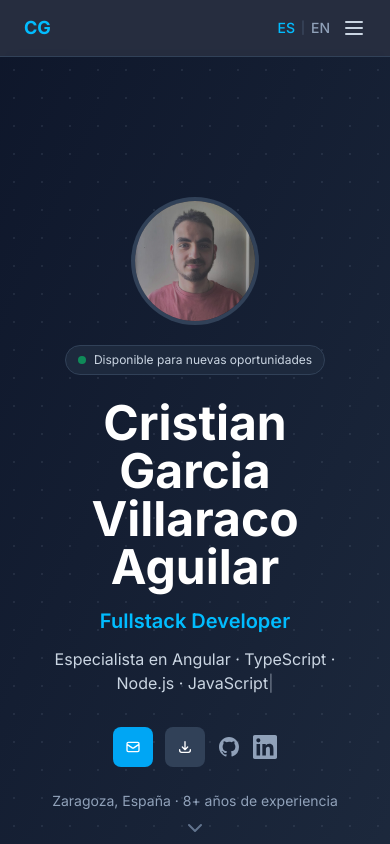
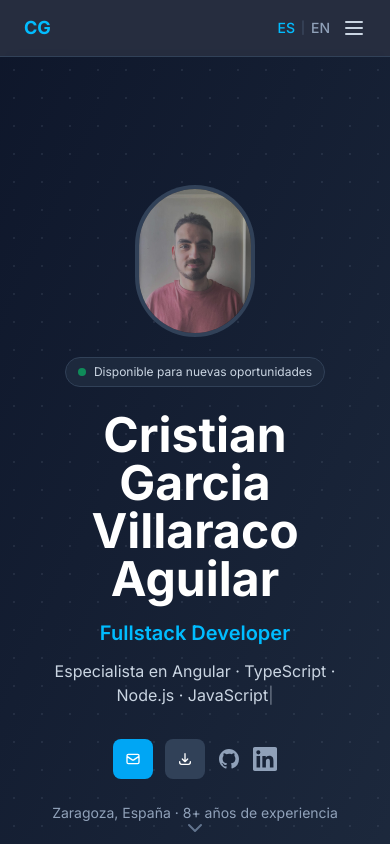
Before and after one commit to CristianGarciaVillaraco/portfolio, a Next.js app: page / in a window 390 px wide. Shown: the top 844 px of the page. Built offline with nearby package versions, Linux system fonts and the light colour scheme.

Commit message:
feat: restore oval profile photo with responsive sizing

```diff
--- a/src/components/Landing.tsx
+++ b/src/components/Landing.tsx
@@ -61,10 +61,9 @@ export default function Landing({ data }: LandingProps) {
             <Image
               src={data.photo}
               alt={data.name}
-              width={120}
-              height={120}
-              className="rounded-full object-cover ring-4 ring-slate-700"
-              style={{ width: 120, height: 120 }}
+              width={128}
+              height={176}
+              className="w-28 h-36 sm:w-32 sm:h-44 rounded-full object-cover ring-4 ring-slate-700"
               priority
             />
           </motion.div>
```
